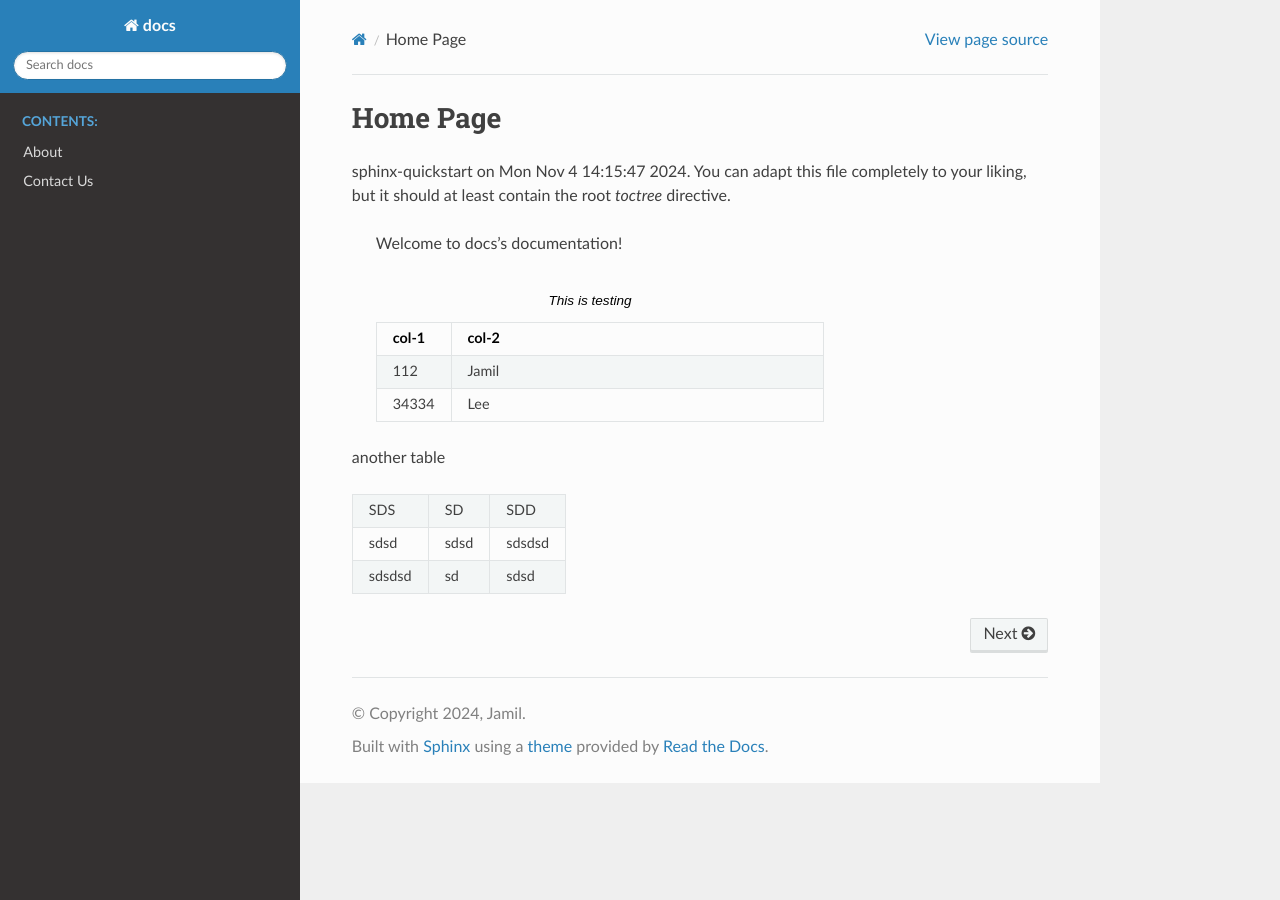
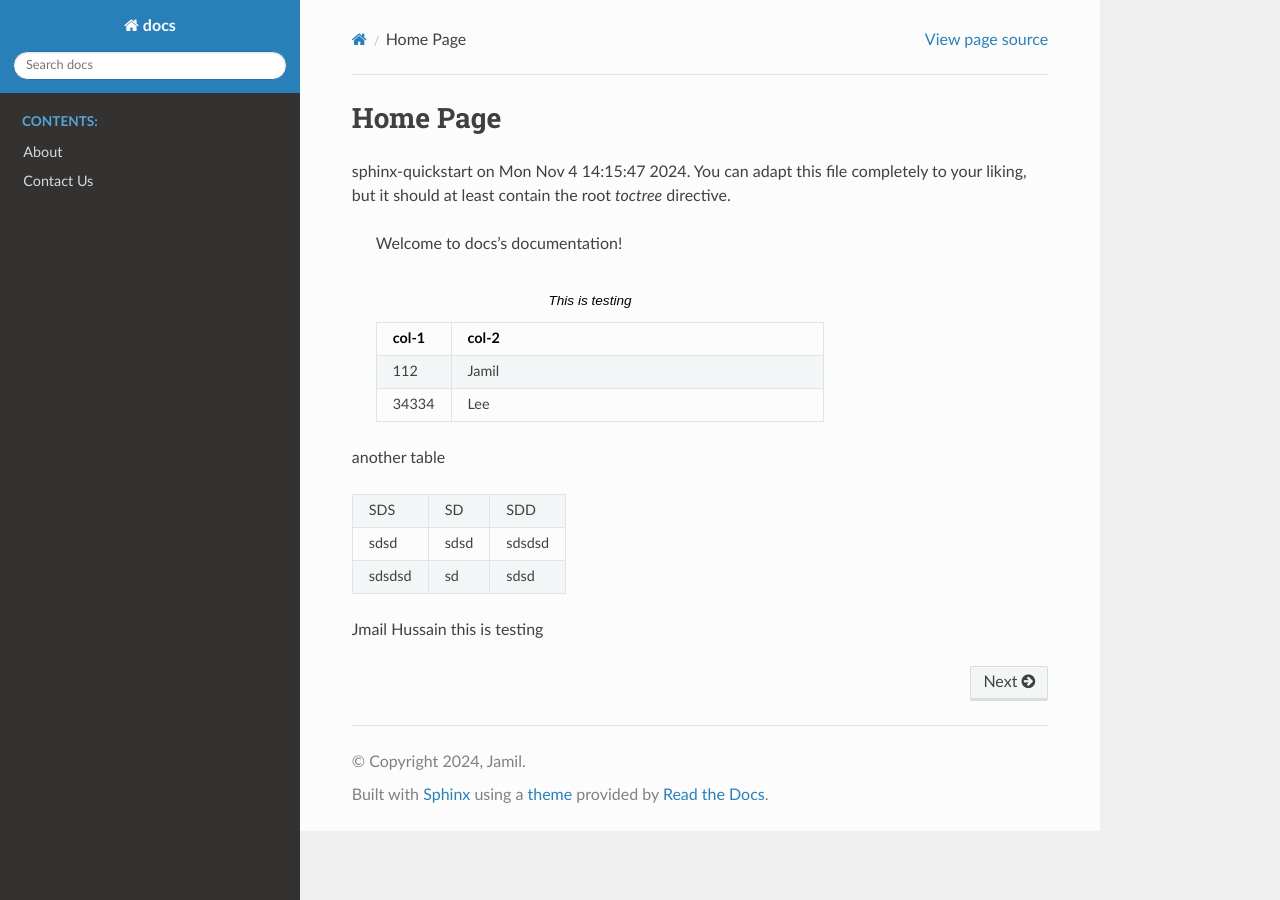
Before and after one commit to jamilbadama/KE, a Sphinx documentation site: the page built from docs/source/index.rst, in a window 1280 px wide. Built offline with Sphinx 7.4.7 and the Read the Docs theme 3.1.0, drawn with Linux system fonts in a browser that asks for light colours.

Commit message:
Update index.rst

```diff
--- a/docs/source/index.rst
+++ b/docs/source/index.rst
@@ -32,7 +32,7 @@ another table
 | sdsdsd | sd   | sdsd   |
 +--------+------+--------+
 
-
+Jmail Hussain this is testing
 
 
 .. toctree::
```
